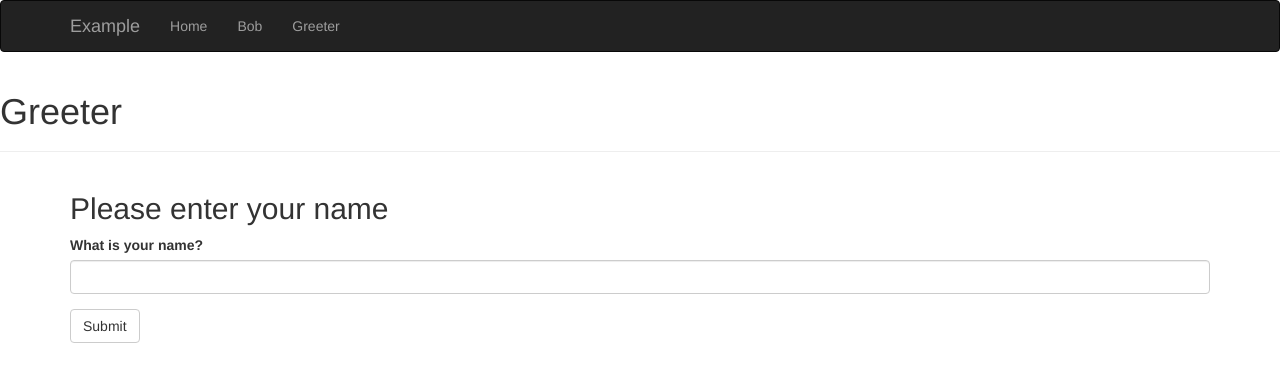
After one commit to jdwhitaker/python-example, a Flask app: page /greeter in a window 1280 px wide. The commit adds this page. Shown: the top 382 px of the page. Run offline with Flask 2, Linux system fonts and the light colour scheme; some libraries are stand-ins or nearby versions.

Commit message:
alerts and wtforms

```diff
--- /dev/null
+++ b/src/app.py
@@ -0,0 +1,54 @@
+from flask import (
+    Flask,
+    render_template,
+    make_response,
+    session,
+    redirect,
+    url_for,
+    flash
+)
+from gpg import Data
+from flask_bootstrap import Bootstrap
+from flask_moment import Moment
+from flask_wtf import FlaskForm
+import datetime
+from wtforms import (
+    StringField,
+    SubmitField
+)
+from wtforms.validators import DataRequired
+
+app = Flask(__name__)
+app.config['SECRET_KEY'] = 'hardcoded-secret'
+bootstrap = Bootstrap(app)
+moment = Moment(app)
+
+@app.route('/')
+def index():
+    response = make_response()
+    response.status_code = 200
+    response_data = render_template('index.html', current_time = datetime.datetime.utcnow())
+    response.set_data(response_data)
+    return response
+
+@app.route('/user/<string:name>')
+def user(name):
+    response = make_response()
+    response.status_code = 200
+    response_data = render_template('user.html', name=name)
+    response.set_data(response_data)
+    return response
+
+@app.route('/greeter', methods=['GET','POST'])
+def greeter():
+    form = NameForm()
+    if form.validate_on_submit():
+        if session.get('name') != form.name.data:
+            flash('You submitted your name')
+        session['name'] = form.name.data
+        return redirect(url_for('greeter'))
+    return render_template('greeter.html', form=form, name=session.get('name'))
+
+class NameForm(FlaskForm):
+    name = StringField("What is your name?", validators=[DataRequired()])
+    submit = SubmitField('Submit')
--- a/src/templates/base.html
+++ b/src/templates/base.html
@@ -28,11 +28,28 @@ Users
                         Bob
                     </a>
                 </li>
+                <li>
+                    <a href="{{ url_for('greeter') }}">
+                        Greeter
+                    </a>
+                </li>
             </ul>
         </div>
     </div>
 </div>
 {% endblock %}
+{% block content %}
+    {% block page_content %}
+    {% endblock %}
+    <div class="container">
+        {% for message in get_flashed_messages() %}
+        <div class="alert alert-warning">
+            <button type="button" class="close" data-dismiss="alert">&times;</button>
+            {{ message }}
+        </div>
+        {% endfor %}
+    </div>
+{% endblock %}
 {% block scripts %}
     {{ super() }}
     {{ moment.include_moment() }}
--- /dev/null
+++ b/src/templates/greeter.html
@@ -0,0 +1,20 @@
+{% extends "base.html" %}
+{% import "bootstrap/wtf.html" as wtf %}
+{% block title %}
+    Greeter
+{% endblock %}
+{% block page_content %}
+    <div class="page-header">
+        <h1>Greeter</h1>
+    </div>
+    <div class="container">
+        {% if name %}
+            <h2>Hello, {{name}}</h2>
+        {% else %}
+            <h2>Please enter your name</h2>
+        {% endif %}
+    </div>
+    <div class="container">
+        {{ wtf.quick_form(form) }}
+    </div>
+{% endblock %}
--- a/src/templates/index.html
+++ b/src/templates/index.html
@@ -1,5 +1,5 @@
 {% extends "base.html" %}
-{% block content %}
+{% block page_content %}
 <div class="container">
     <div class="page-header">
         <h1>Hello, world!</h1>
--- a/src/templates/user.html
+++ b/src/templates/user.html
@@ -2,7 +2,7 @@
 {% block title %}
 Users
 {% endblock %}
-{% block content %}
+{% block page_content %}
 <div class="container">
     <div class="page-header">
         <h1>Hello, {{ name }}!</h1>
```
Also changed, not shown: requirements.txt (deleted, +0 -12 lines), src/index.py (deleted, +0 -28 lines).
